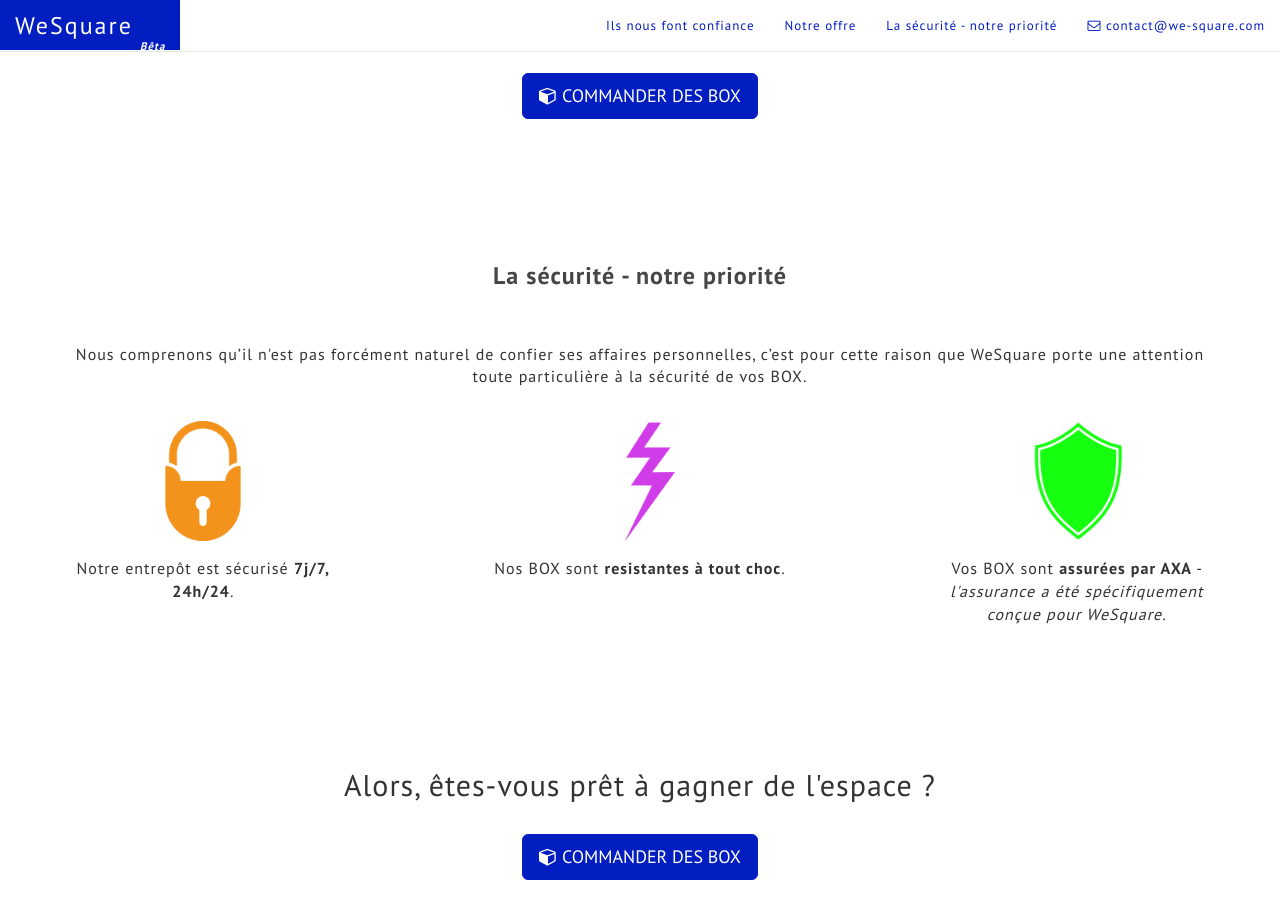
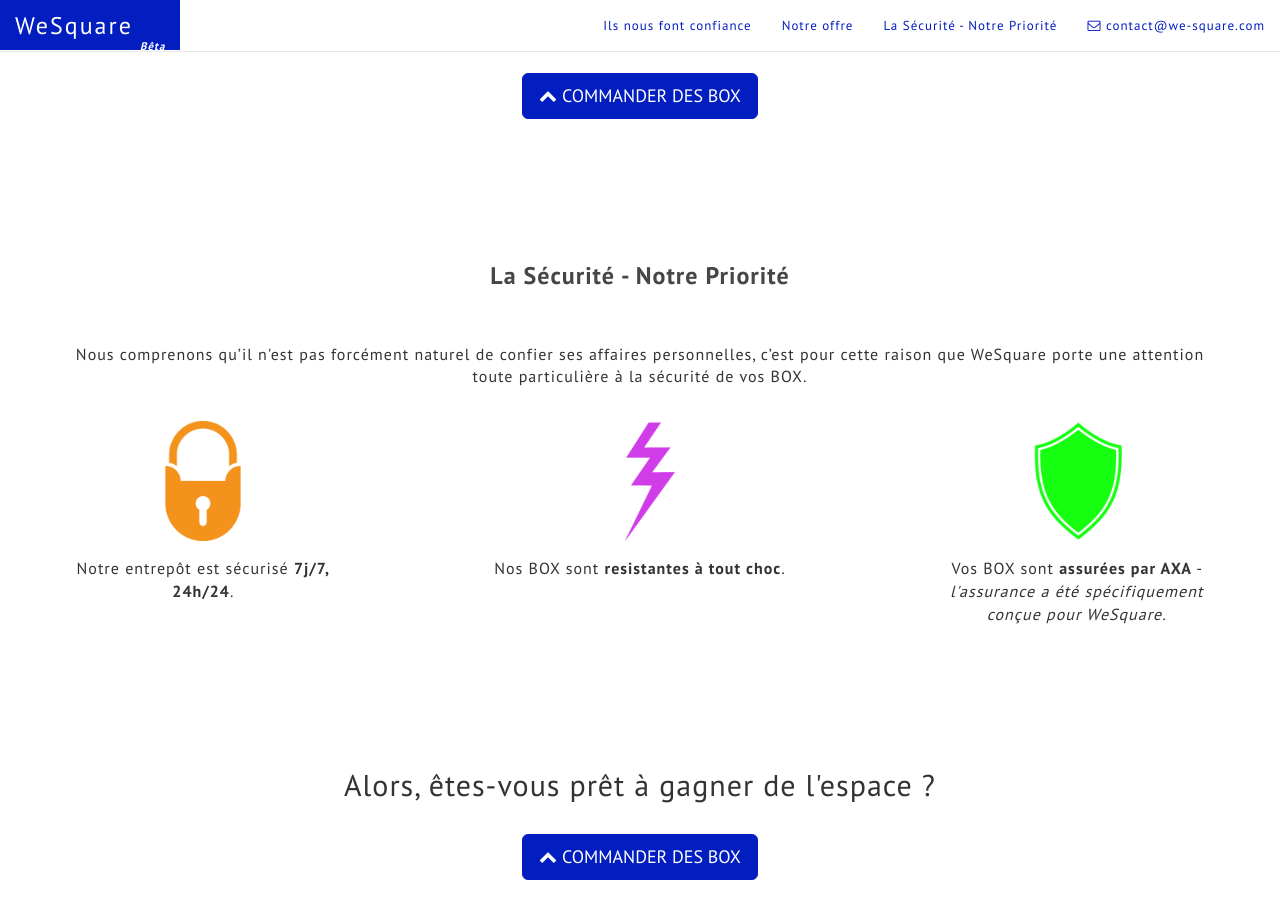
Before and after one commit to Seb1501/wesquare, a Jekyll site: the page built from index.html, in a window 1280 px wide and 900 px high, scrolled down 3257 px. Built offline with Jekyll 4.4.1, drawn with Linux system fonts in a browser that asks for light colours; nearby versions of some CDN libraries; Markdown is read by kramdown in place of the engine named in the settings.

Commit message:
Icon arrow

```diff
--- a/_layouts/default.html
+++ b/_layouts/default.html
@@ -103,7 +103,7 @@
             </li>
             <li>
                <a href="index.html#securite" id="title-nav">
-                La sécurité - notre priorité
+                La Sécurité - Notre Priorité
                </a>
             </li>
             <!-- <li>
--- a/index.html
+++ b/index.html
@@ -12,7 +12,7 @@
     <h3><b>Commandez. Emballez. Nous transportons. Nous stockons.</b><br>Il n'a jamais été aussi simple de gagner de l'espace. </h3>
   </div>
     <button class="btn btn-primary btn-lg" data-toggle="modal" data-target="#OrderForm">
-      <i class="fa fa-cube"></i> COMMANDER DES BOX
+      <i class="fa fa-chevron-up"></i> COMMANDER DES BOX
     </button>
 
   <div class="container">
@@ -300,7 +300,7 @@
 
     <div class="row text-center">
       <button class="btn btn-primary btn-lg" data-toggle="modal" data-target="#OrderForm">
-        <i class="fa fa-cube"></i> COMMANDER DES BOX
+        <i class="fa fa-chevron-up"></i> COMMANDER DES BOX
       </button>
     </div>
 
@@ -321,7 +321,7 @@
     <div class="row text-center">
       <div class="col-sm-12">
         <div id="title_section">
-          La sécurité - notre priorité
+          La Sécurité - Notre Priorité
         </div>
       </div>
     </div>
@@ -357,7 +357,7 @@
   </div>
   <div class="row text-center">
     <button class="btn btn-primary btn-lg" data-toggle="modal" data-target="#OrderForm">
-      <i class="fa fa-cube"></i> COMMANDER DES BOX
+      <i class="fa fa-chevron-up"></i> COMMANDER DES BOX
     </button>
   </div>
 </div>
```
Also changed, not shown: 9 other files.
